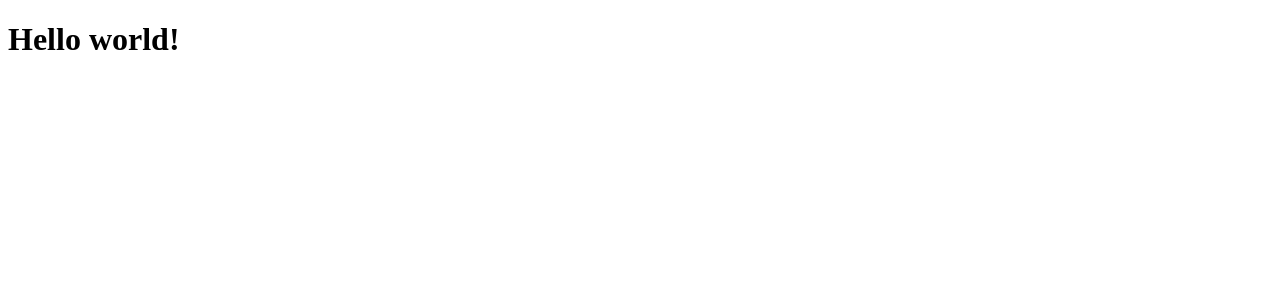
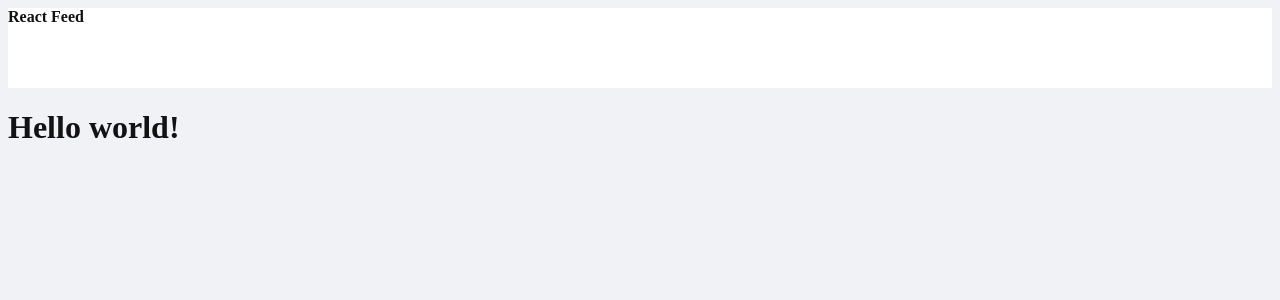
Before and after one commit to maxmonteiro/react-feed, a React (Vite) app: page / in a window 1280 px wide. Shown: the top 300 px of the page. Built offline with nearby package versions, Linux system fonts and the light colour scheme.

Commit message:
cria layout base

```diff
--- a/src/App.jsx
+++ b/src/App.jsx
@@ -1,9 +1,11 @@
-
-function App() {
+import './styles.css';
+import { Header } from './components/Header'
+export function App() {
 
   return (
-    <h1>Hello world!</h1>
+    <div>
+      <Header />
+      <h1>Hello world!</h1>
+    </div>
   )
 }
-
-export default App
--- /dev/null
+++ b/src/components/Header.jsx
@@ -0,0 +1,8 @@
+import styles from "./Header.module.css"
+export function Header() {
+  return (
+    <header className={styles.header}>
+        <strong>React Feed</strong>
+    </header>
+  )
+}
--- /dev/null
+++ b/src/components/Header.module.css
@@ -0,0 +1,4 @@
+.header {
+    height: 80px;
+    background: #fff;
+}
--- a/src/main.jsx
+++ b/src/main.jsx
@@ -1,6 +1,6 @@
 import React from 'react'
 import ReactDOM from 'react-dom/client'
-import App from './App.jsx'
+import { App } from './App.jsx'
 
 ReactDOM.createRoot(document.getElementById('root')).render(
   <React.StrictMode>
--- /dev/null
+++ b/src/styles.css
@@ -0,0 +1,4 @@
+body {
+    background: #f0f2f5;
+    color: #121214;
+}
```
